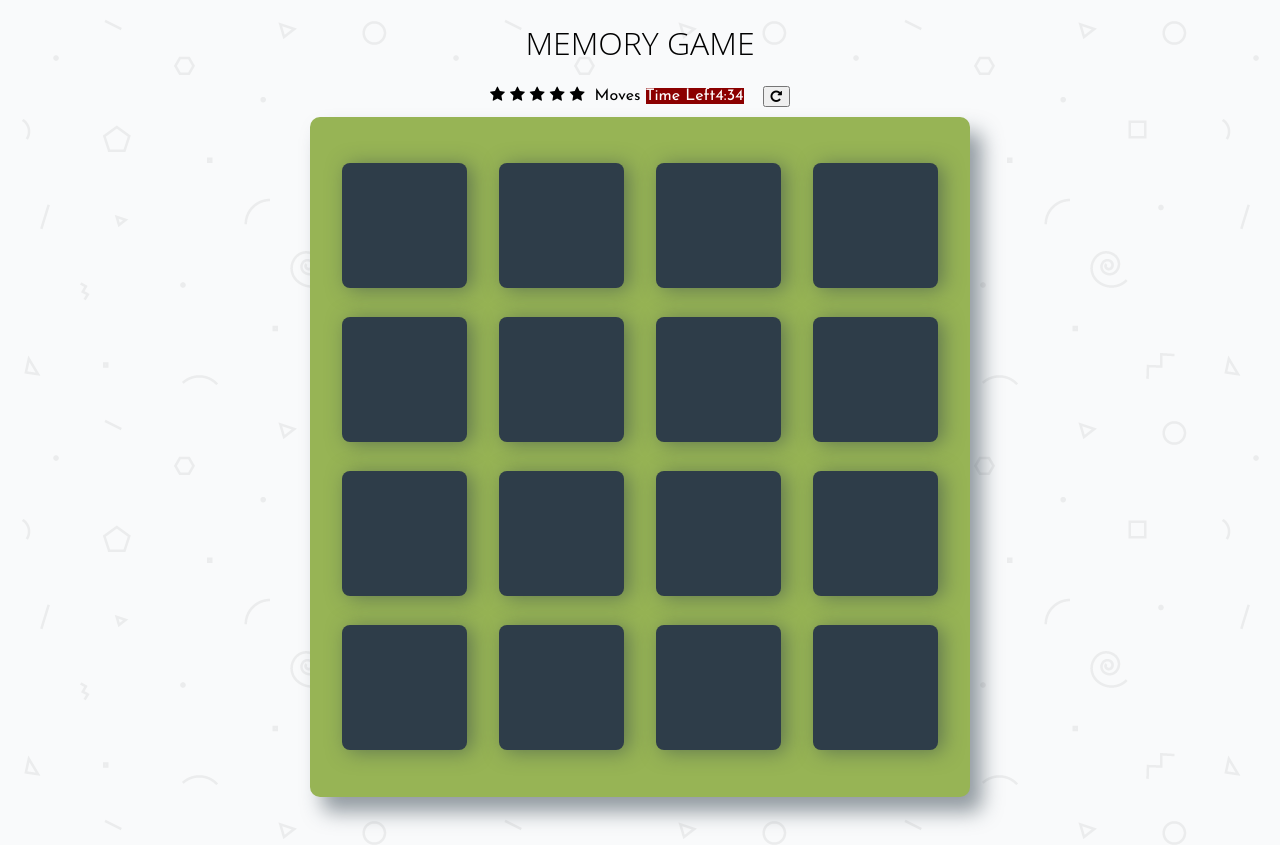
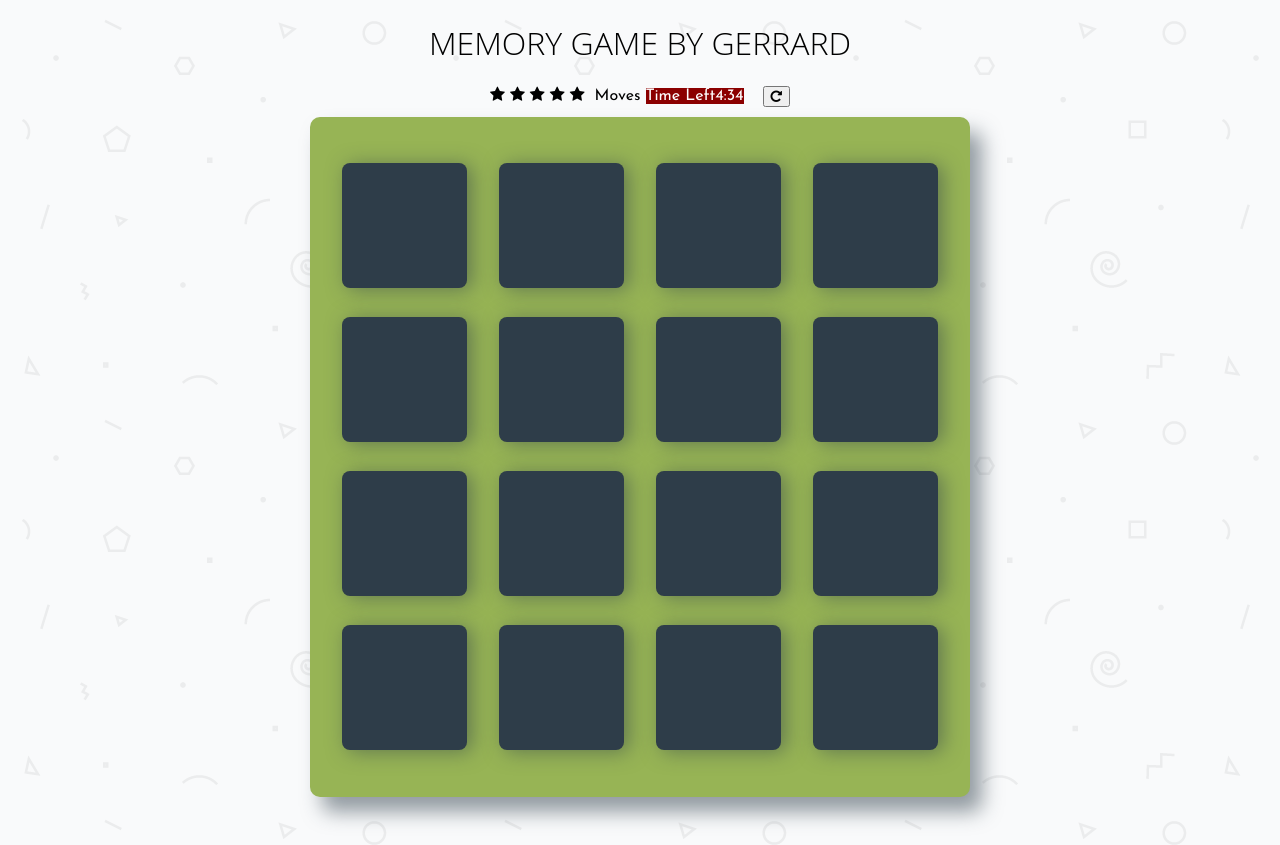
Before and after one commit to GerrardE/memoryGame, a plain HTML site: page index.html in a window 1280 px wide. Drawn offline with Linux system fonts and the light colour scheme; a web font is replaced by a local one.

Commit message:
updated html file

```diff
--- a/index.html
+++ b/index.html
@@ -13,7 +13,7 @@
 
     <div class="container" id="congrats">
 			<header>
-					<h1>MEMORY GAME</h1>
+					<h1>MEMORY GAME BY GERRARD</h1>
 			</header>
 
 			<section class="score-panel">
```
